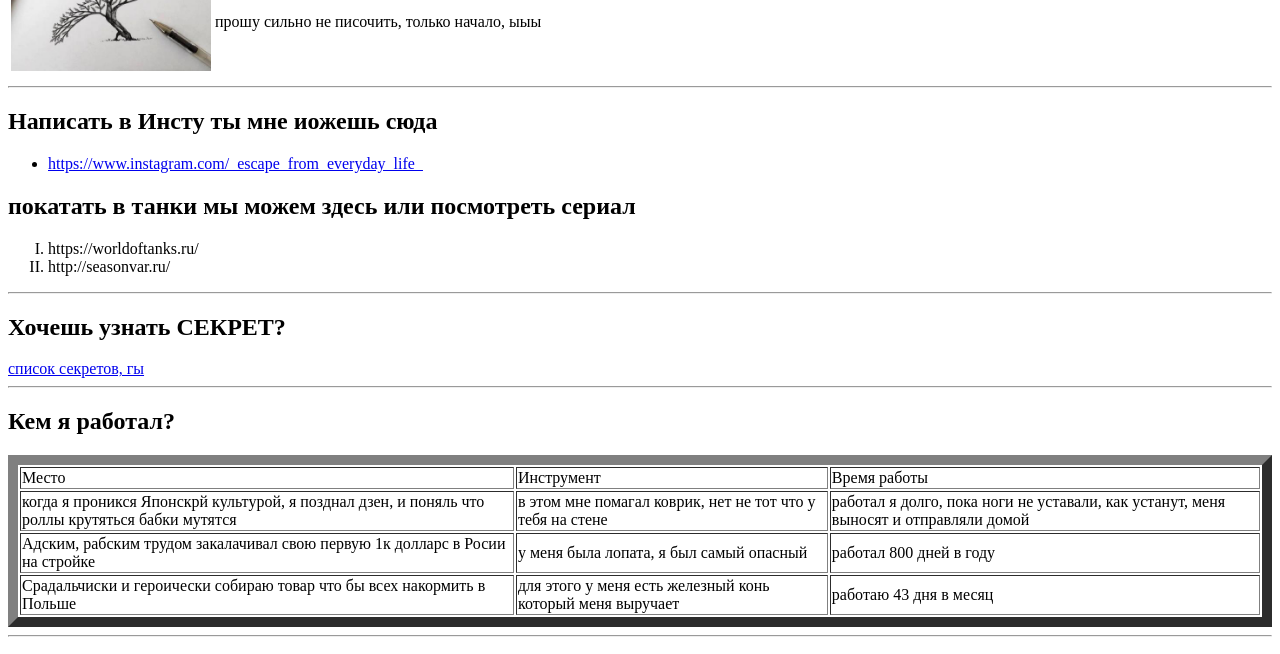
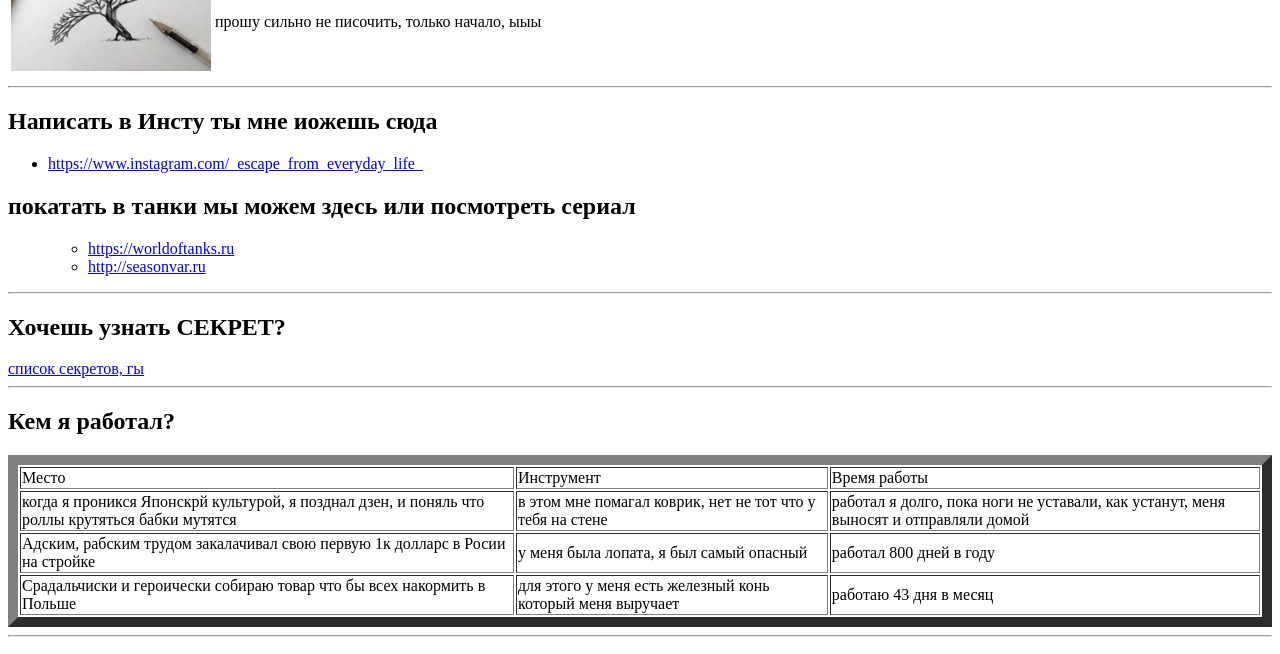
Before and after one commit to KOLIBRI1705/bird, a plain HTML site: page index.html in a window 1280 px wide. Shown: the part 140-794 px from the top of the page. Drawn offline with Linux system fonts and the light colour scheme.

Commit message:
Add files via upload

```diff
--- a/index.html
+++ b/index.html
@@ -24,8 +24,8 @@
 
 <h2>покатать в танки мы можем здесь или посмотреть сериал</h2>
 <ol type="I">
-    <li>https://worldoftanks.ru/</li>
-    <li>http://seasonvar.ru/</li>
+<ul><li><a href="https://worldoftanks.ru/" target="_blank" >https://worldoftanks.ru</a></li></ul>
+    <ul><li><a href="http://seasonvar.ru/" target="_blank" >http://seasonvar.ru</a></li></ul>
 </ol>
 <hr>
 <h2>Хочешь узнать СЕКРЕТ?</h2>
```
